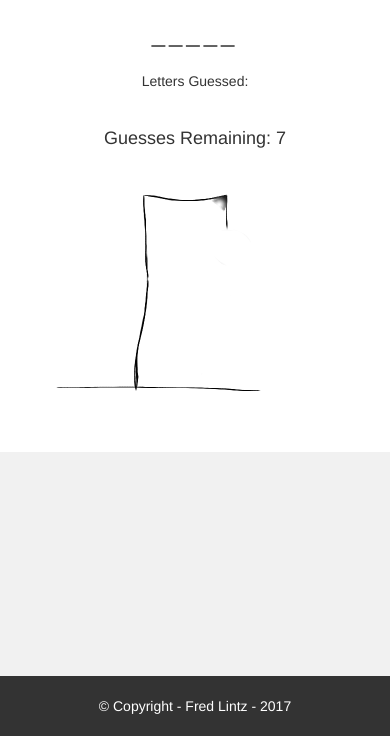
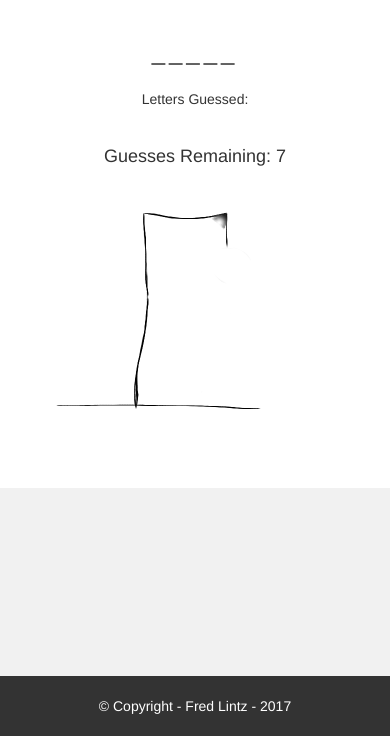
Before and after one commit to fredlintz5/hangman-game, a plain HTML site: page index.html in a window 390 px wide. Shown: the part 108-844 px from the top of the page. Drawn offline with nearby package versions, Linux system fonts and the light colour scheme.

Commit message:
tweaked padding for small screens

```diff
--- a/assets/css/style.css
+++ b/assets/css/style.css
@@ -22,6 +22,7 @@ body {
 #row2 {
 	padding-top: 5%;
 	padding-bottom: 5%;
+	height: auto;
 }
 
 #textArea {
@@ -85,8 +86,8 @@ body {
 @media only screen and (max-width: 767px) {
 
 	#row2 {
-		padding-top: 0;
-		padding-bottom: 0;
+		padding-top: 5%;
+		padding-bottom: 5%;
 	}
 
 	#textArea {
```
